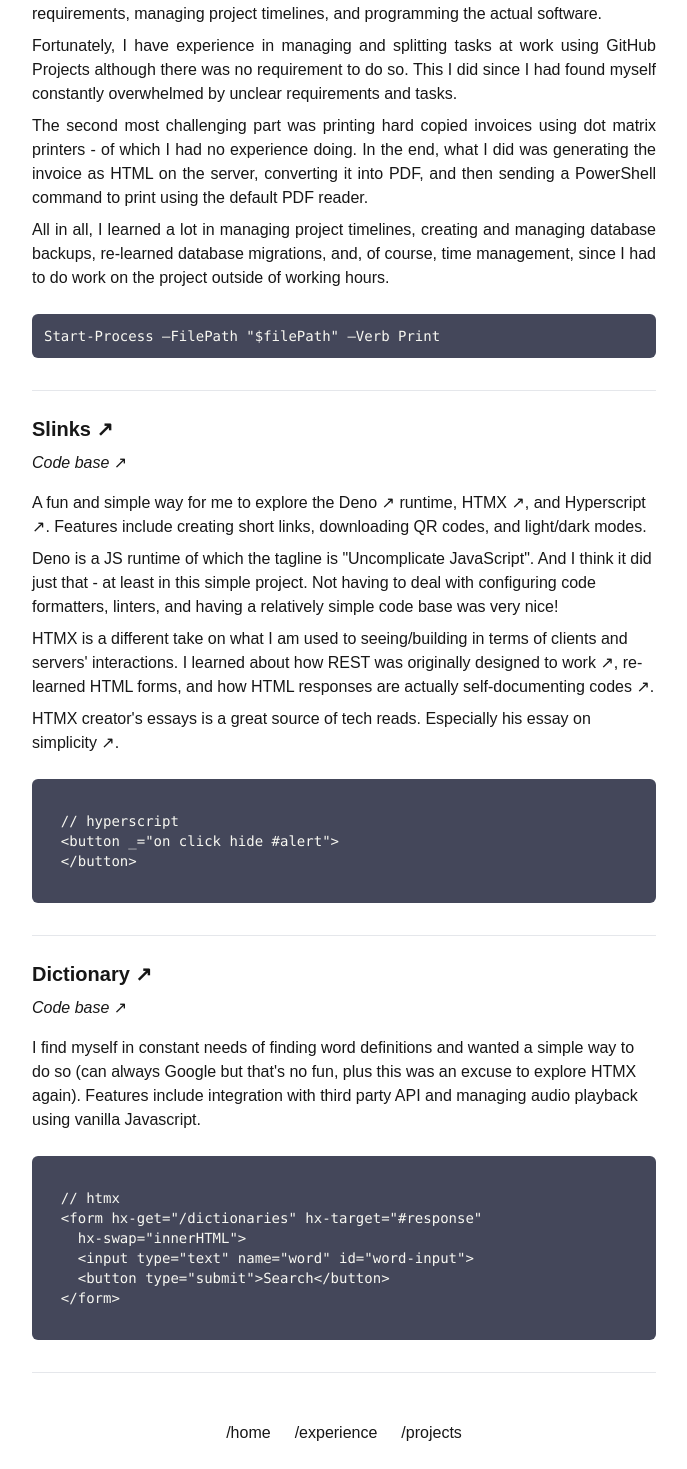
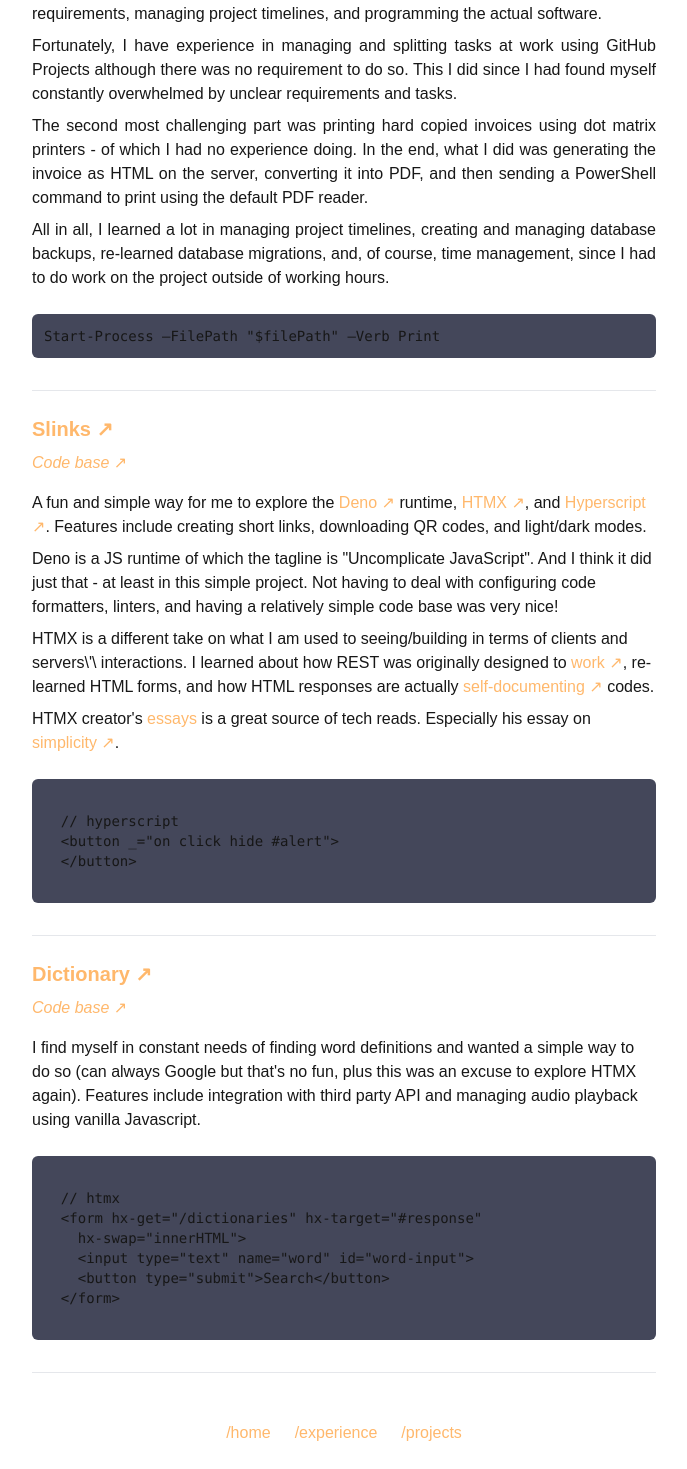
Before and after one commit to davdmoo/davdmoo, a Next.js app: page /projects in a window 1280 px wide. Shown: the part 315-1784 px from the top of the page, without its empty margins (296-983 px from the left). Built offline with nearby package versions, Linux system fonts and the light colour scheme.

Commit message:
fix next lint errors

```diff
--- a/app/experience/page.tsx
+++ b/app/experience/page.tsx
@@ -1,3 +1,5 @@
+import Link from "next/link";
+
 export default function WorkSummary() {
   return (
     <div className="flex flex-col items-center text-justify">
@@ -6,7 +8,7 @@ export default function WorkSummary() {
       <hr className="my-6 w-full" />
 
       <div className="flex flex-col items-start w-full">
-        <h2 className="text-xl mb-2 font-bold">Staff Programmer at <a href="https://qios-id.com" target="_blank" rel="noopener noreferrer">Qios</a></h2>
+        <h2 className="text-xl mb-2 font-bold">Staff Programmer at <Link href="https://qios-id.com" target="_blank" rel="noopener noreferrer" >Qios</Link></h2>
         <p className="mb-4"><em>(February 2022 - present)</em></p>
         <ul className="list-disc">
           <li>Independently delivered a self-service bus ticketing Android app serving up to 90,000 transactions per month in Soekarno-Hatta airport</li>
--- a/app/globals.css
+++ b/app/globals.css
@@ -9,6 +9,14 @@
 
   h2 {
     @apply text-2xl;
+  }
+
+  a {
+    color: #FFB86C;
+  }
+
+  code {
+    color: var(--foreground);
   }
 }
 
--- a/app/layout.tsx
+++ b/app/layout.tsx
@@ -1,6 +1,7 @@
 import type { Metadata } from "next";
 import localFont from "next/font/local";
 import "./globals.css";
+import Link from "next/link";
 
 const geistSans = localFont({
   src: "./fonts/GeistVF.woff",
@@ -34,9 +35,9 @@ export default function RootLayout({
         </main>
 
         <footer className="flex space-x-6 py-6">
-          <a href="/">/home</a>
-          <a href="/experience">/experience</a>
-          <a href="/projects">/projects</a>
+          <Link href="/">/home</Link>
+          <Link href="/experience">/experience</Link>
+          <Link href="/projects">/projects</Link>
         </footer>
       </body>
     </html>
--- a/app/page.tsx
+++ b/app/page.tsx
@@ -1,3 +1,5 @@
+import Link from "next/link";
+
 export default function Home() {
   const firstProExp = new Date("2022-02-14");
 
@@ -10,14 +12,14 @@ export default function Home() {
         I started programming in September 2021 - when I learned Javascript by joining a coding bootcamp online.
       </p>
       <p className="mb-2">
-        Currently I am a full stack developer at <a href="https://qios-id.com" target="_blank" rel="noopener noreferrer">Qios <span>↗</span></a> - a company focused in delivering self-service systems for the FnB, transportation, and service industries.
+        Currently I am a full stack developer at <Link href="https://qios-id.com" target="_blank" rel="noopener noreferrer">Qios <span>↗</span></Link> - a company focused in delivering self-service systems for the FnB, transportation, and service industries.
         At work, I mostly program using Flutter and Typescript.
       </p>
       <p className="mb-2">
         I am currently re-learning and exploring the web world - this website being one such example.
       </p>
       <p className="mb-2">
-        Outside of work, I mostly enjoy being at home; playing Dota 2, reading sci-fi books (<a href="https://www.goodreads.com/book/show/20518872-the-three-body-problem" target="_blank" rel="noopener noreferrer">The Three-Body Problem <span>↗</span></a> series was an eye-opening experience), and watching coming of age movies.
+        Outside of work, I mostly enjoy being at home; playing Dota 2, reading sci-fi books (<Link href="https://www.goodreads.com/book/show/20518872-the-three-body-problem" target="_blank" rel="noopener noreferrer" style={{color: "#F1FA8C"}}>The Three-Body Problem <span>↗</span></Link> series was a mind boggling experience), and watching coming of age movies.
         I also listen to all kinds of music, although I lean towards metal and anything with catchy guitar riffs. To quote some stranger from the internet; <em>If it slaps, it slaps</em>.
       </p>
     </div>
--- a/app/projects/page.tsx
+++ b/app/projects/page.tsx
@@ -1,3 +1,5 @@
+import Link from "next/link";
+
 export default function Projects() {
   const htmxCodeSnippet = `
   // htmx
@@ -23,7 +25,7 @@ export default function Projects() {
         <h2 className="text-xl mb-2 font-bold">Invoice Management App</h2>
         <div className="text-justify">
           <p className="mb-2">
-            This was a Windows application I built using Flutter and Typescript. Features include authentication, sales and product shipments' invoice generation, along with sales data, customer, product, and stock management, and automated monthly reports.
+            This was a Windows application I built using Flutter and Typescript. Features include authentication, sales and product shipments&apos; invoice generation, along with sales data, customer, product, and stock management, and automated monthly reports.
           </p>
           <p className="mb-2">
             The most challenging part of this project was the fact that this was my first freelance project. I had to consult directly with the client, mapping business into project requirements, managing project timelines, and programming the actual software.
@@ -41,47 +43,47 @@ export default function Projects() {
           </p>
 
           <pre className="mt-6 mb-2 language-html bg-white block w-full text-white text-sm p-3 rounded-md" style={{backgroundColor: "#44475A"}}>
-            <code style={{color: "#F8F8F2"}}>
-              Start-Process –FilePath "$filePath" –Verb Print
+            <code>
+              Start-Process –FilePath &quot;$filePath&quot; –Verb Print
             </code>
           </pre>
         </div>
 
         <hr className="my-6 w-full" />
 
-        <h2 className="text-xl mb-2 font-bold"><a href="https://slinks.deno.dev" target="_blank" rel="noopener noreferrer">Slinks <span>↗</span></a></h2>
-        <a href="https://github.com/davdmoo/slinks" target="_blank" rel="noopener noreferrer" className="mb-4"><em>Code base</em> <span>↗</span></a>
+        <h2 className="text-xl mb-2 font-bold"><Link href="https://slinks.deno.dev" target="_blank" rel="noopener noreferrer">Slinks <span>↗</span></Link></h2>
+        <Link href="https://github.com/davdmoo/slinks" target="_blank" rel="noopener noreferrer" className="mb-4"><em>Code base</em> <span>↗</span></Link>
         <p className="mb-2">
-          A fun and simple way for me to explore the <a href="https://deno.com" target="_blank" rel="noopener noreferrer">Deno <span>↗</span></a> runtime, <a href="https://htmx.org" target="_blank" rel="noopener noreferrer">HTMX <span>↗</span></a>, and <a href="https://hyperscript.org" target="_blank" rel="noopener noreferrer">Hyperscript <span>↗</span></a>.
+          A fun and simple way for me to explore the <Link href="https://deno.com" target="_blank" rel="noopener noreferrer">Deno <span>↗</span></Link> runtime, <Link href="https://htmx.org" target="_blank" rel="noopener noreferrer">HTMX <span>↗</span></Link>, and <Link href="https://hyperscript.org" target="_blank" rel="noopener noreferrer">Hyperscript <span>↗</span></Link>.
           Features include creating short links, downloading QR codes, and light/dark modes.
         </p>
         <p className="mb-2">
-          Deno is a JS runtime of which the tagline is "Uncomplicate JavaScript".
+          Deno is a JS runtime of which the tagline is &quot;Uncomplicate JavaScript&quot;.
           And I think it did just that - at least in this simple project. Not having to deal with configuring code formatters, linters, and having a relatively simple code base was very nice!
         </p>
         <p className="mb-2">
-          HTMX is a different take on what I am used to seeing/building in terms of clients and servers' interactions.
-          I learned about how REST was <a href="https://https://htmx.org/essays/how-did-rest-come-to-mean-the-opposite-of-rest/" target="_blank" rel="noopener noreferrer">originally designed to work <span>↗</span></a>, re-learned HTML forms, and how HTML responses are actually <a href="https://htmx.org/essays/hypermedia-apis-vs-data-apis/" target="_blank" rel="noopener noreferrer"> self-documenting codes <span>↗</span></a>.
+          HTMX is a different take on what I am used to seeing/building in terms of clients and servers\&apos;\ interactions.
+          I learned about how REST was originally designed to <Link href="https://https://htmx.org/essays/how-did-rest-come-to-mean-the-opposite-of-rest/" target="_blank" rel="noopener noreferrer">work <span>↗</span></Link>, re-learned HTML forms, and how HTML responses are actually <Link href="https://htmx.org/essays/hypermedia-apis-vs-data-apis/" target="_blank" rel="noopener noreferrer"> self-documenting <span>↗</span></Link> codes.
         </p>
         <p>
-          HTMX creator's <a href="https://htmx.org/essays" target="_blank" rel="noopener noreferrer">essays</a> is a great source of tech reads. Especially his essay on <a href="https://grugbrain.dev/" target="_blank" rel="noopener noreferrer">simplicity <span>↗</span></a>.
+          HTMX creator&apos;s <Link href="https://htmx.org/essays" target="_blank" rel="noopener noreferrer">essays</Link> is a great source of tech reads. Especially his essay on <Link href="https://grugbrain.dev/" target="_blank" rel="noopener noreferrer">simplicity <span>↗</span></Link>.
         </p>
         <pre className="mt-6 mb-2 bg-white text-black text-sm p-3 rounded-md block w-full" style={{backgroundColor: "#44475A"}}>
-          <code style={{color: "#F8F8F2"}}>
+          <code>
             {hyperscriptCodeSnippet}
           </code>
         </pre>
 
         <hr className="my-6 w-full" />
 
-        <h2 className="text-xl mb-2 font-bold"><a href="https://dictionary-htmx.deno.dev" target="_blank" rel="noopener noreferrer">Dictionary <span>↗</span></a></h2>
-        <a href="https://github.com/davdmoo/dictionary" target="_blank" rel="noopener noreferrer" className="mb-4"><em>Code base</em> <span>↗</span></a>
+        <h2 className="text-xl mb-2 font-bold"><Link href="https://dictionary-htmx.deno.dev" target="_blank" rel="noopener noreferrer">Dictionary <span>↗</span></Link></h2>
+        <Link href="https://github.com/davdmoo/dictionary" target="_blank" rel="noopener noreferrer" className="mb-4"><em>Code base</em> <span>↗</span></Link>
         <p>
-          I find myself in constant needs of finding word definitions and wanted a simple way to do so (can always Google but that's no fun, plus this was an excuse to explore HTMX again).
+          I find myself in constant needs of finding word definitions and wanted a simple way to do so (can always Google but that&apos;s no fun, plus this was an excuse to explore HTMX again).
           Features include integration with third party API and managing audio playback using vanilla Javascript.
         </p>
         <pre className="mt-6 mb-2 bg-white text-black text-sm p-3 rounded-md block w-full" style={{backgroundColor: "#44475A"}}>
-          <code style={{color: "#F8F8F2"}}>
+          <code>
             {htmxCodeSnippet}
           </code>
         </pre>
```
